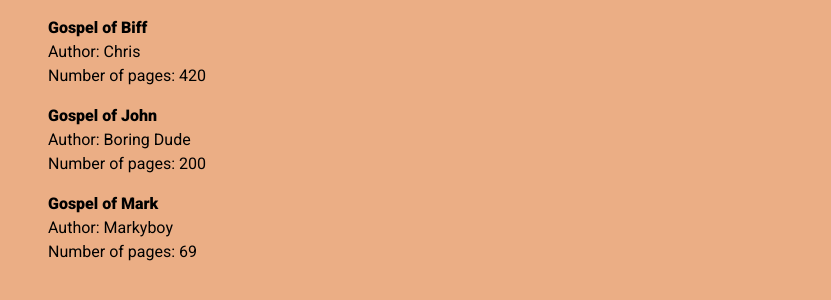
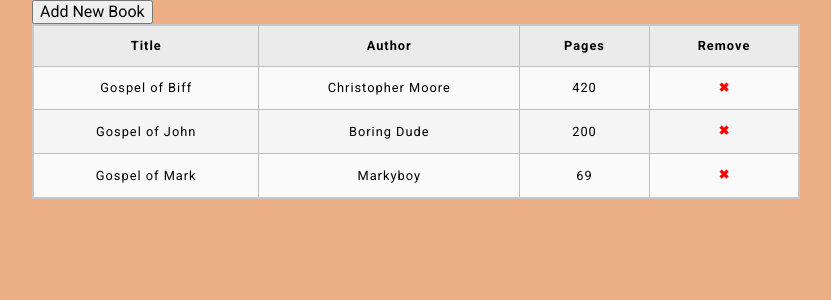
Before and after one commit to Pandemolyum/odin-library, a plain HTML site: page index.html in a window 1280 px wide. Shown: the whole page, without its empty margins (224-1055 px from the left). Drawn offline with Linux system fonts and the light colour scheme.

Commit message:
Add table to display books
A table is easier to visualize compared to the previous format. Also
add a button to delete entries, but it is currently not functional.

```diff
--- a/index.html
+++ b/index.html
@@ -13,6 +13,14 @@
     <script src="script.js" defer></script>
 </head>
 <body>
-
+    <button id="newBook">Add New Book</button>
+    <table>
+        <tr>
+            <th>Title</th>
+            <th>Author</th>
+            <th>Pages</th>
+            <th>Remove</th>
+        </tr>
+    </table>
 </body>
 </html>
--- a/script.js
+++ b/script.js
@@ -1,13 +1,13 @@
 const library = [];
 
-addBookToLibrary("Gospel of Biff", "Chris", 420);
+addBookToLibrary("Gospel of Biff", "Christopher Moore", 420);
 addBookToLibrary("Gospel of John", "Boring Dude", 200);
 addBookToLibrary("Gospel of Mark", "Markyboy", 69);
 
 displayLibrary(library);
 
 function Book(title, author, pages) {
-    this.id = crypto.randomUUID();
+    this.uuid = crypto.randomUUID();
     this.title = title;
     this.author = author;
     this.pages = pages;
@@ -19,18 +19,20 @@ function addBookToLibrary(title, author, pages) {
 
 function displayLibrary(lib) {
     for (book of lib) {
-        const newDiv = document.createElement("div");
-        const title = document.createElement("h1");
-        const author = document.createElement("p");
-        const pages = document.createElement("p");
+        const table = document.querySelector('table');
+        const newRow = table.insertRow();
+        const cellTitle = newRow.insertCell();
+        const cellAuthor = newRow.insertCell();
+        const cellPages = newRow.insertCell();
+        const cellButton = newRow.insertCell();
+        const button = document.createElement('button')
+        button.id = 'delete';
+        button.textContent = '✖';
+        button.setAttribute('uuid',book.uuid);
 
-        title.textContent = book.title;
-        author.textContent = `Author: ${book.author}`;
-        pages.textContent = `Number of pages: ${book.pages}`;
-
-        newDiv.appendChild(title);
-        newDiv.appendChild(author);
-        newDiv.appendChild(pages);
-        document.body.appendChild(newDiv);
+        cellTitle.textContent = book.title;
+        cellAuthor.textContent = book.author;
+        cellPages.textContent = book.pages;
+        cellButton.appendChild(button);
     }
 }
--- a/style.css
+++ b/style.css
@@ -7,10 +7,50 @@ body {
     justify-self: center;
 }
 
-div {
-    margin: 1rem;
+table {
+  border-collapse: collapse;
+  border: 2px solid rgb(200,200,200);
+  letter-spacing: 1px;
+  font-size: 0.8rem;
+  width: 100%;
 }
 
-h1 {
+td, th {
+  border: 1px solid rgb(190,190,190);
+  padding: 10px 20px;
+}
+
+th {
+  background-color: rgb(235,235,235);
+}
+
+td {
+  text-align: center;
+}
+
+tr:nth-child(even) td {
+  background-color: rgb(250,250,250);
+}
+
+tr:nth-child(odd) td {
+  background-color: rgb(245,245,245);
+}
+
+caption {
+  padding: 10px;
+}
+
+button#delete {
+    text-align: center;
+    vertical-align: middle;
     font-weight: 900;
+    background-color: transparent;
+    border: transparent;
+    border-radius: 50%;
+    color: red;
+    padding: 0.25rem 1rem;
+
+    &:hover {
+        background-color: rgba(255, 0, 0, 0.24);
+    }
 }
```
Also changed, not shown: 1 other file.
